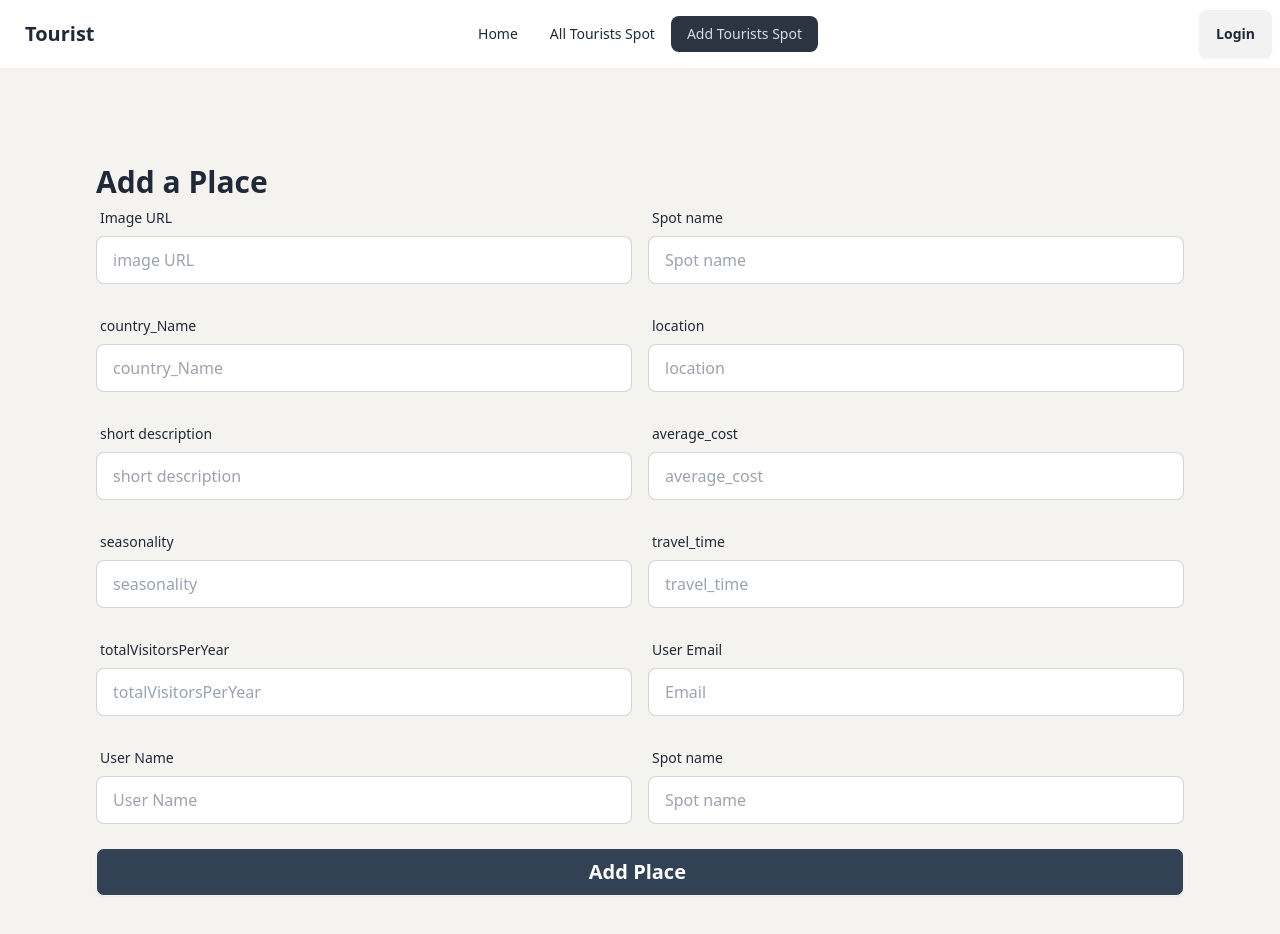
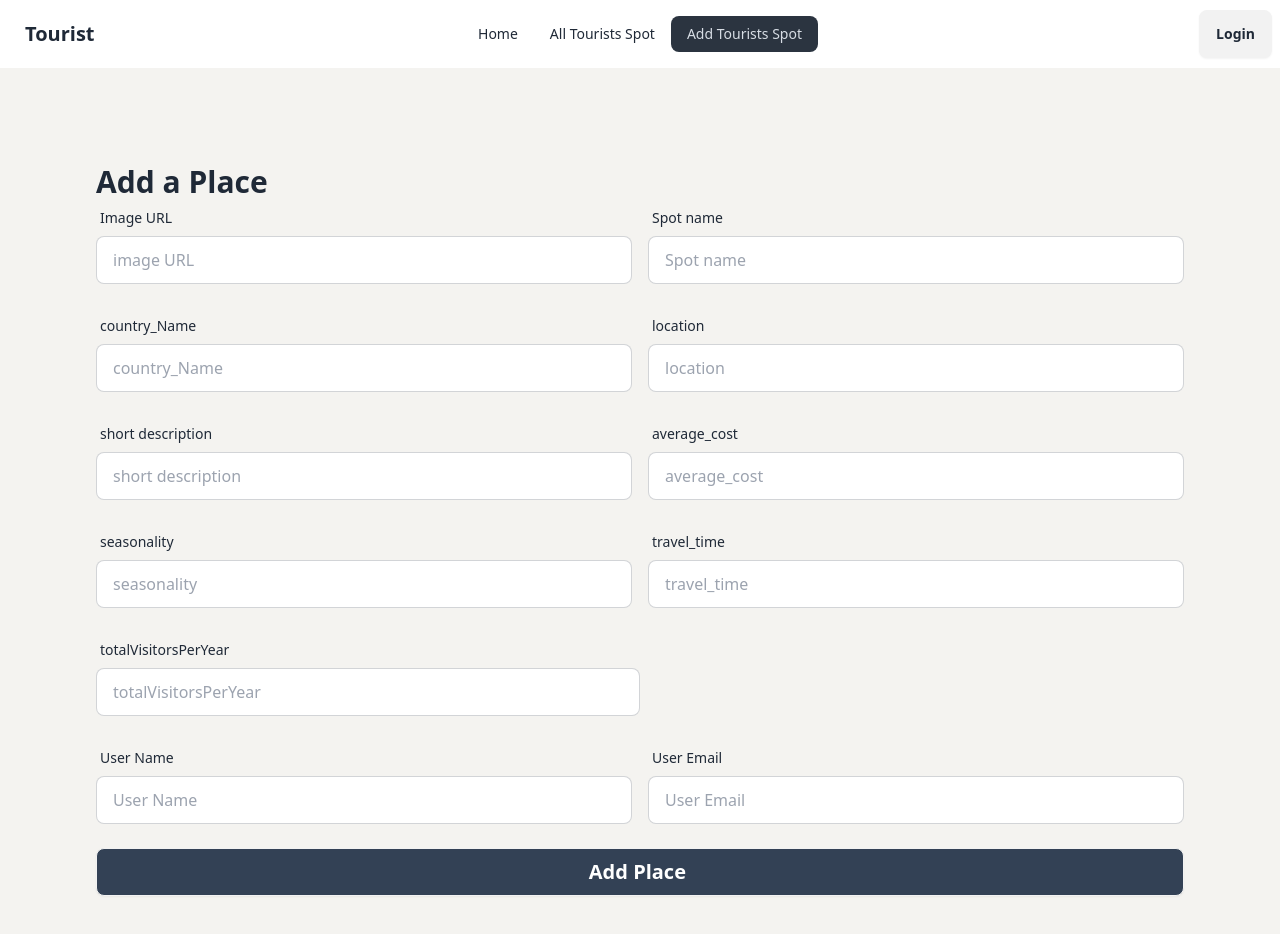
Before and after one commit to TauhidOSD/Tourism-client-public, a React (Vite) app: page /AddTourist in a window 1280 px wide. Shown: the top 934 px of the page. Built offline with nearby package versions, Linux system fonts and the light colour scheme.

Commit message:
The form value show on a console succesfully

```diff
--- a/src/Components/Root/AddTourist/AddTourist.jsx
+++ b/src/Components/Root/AddTourist/AddTourist.jsx
@@ -1,8 +1,42 @@
 const AddTourist = () => {
+
+    const handleAddPlace = (event) => {
+    event.preventDefault();
+
+    const form = event.target;
+    const image = form.image.value;
+    const sportName = form.sportName.value;
+    const country = form.country.value;
+    const location = form.location.value;
+    const shortDescription = form.shortDescription.value;
+    const averageCost = form.averageCost.value;
+    const seasonality = form.seasonality.value;
+    const travelTime = form.travelTime.value;
+    const totalVisitorsPerYear = form.totalVisitorsPerYear.value;
+    const UserEmail = form.UserEmail.value;
+    const UserName = form.UserName.value;
+
+    const newSpace = {
+      image,
+      sportName,
+      country,
+      location,
+      shortDescription,
+      averageCost,
+      seasonality,
+      travelTime,
+      totalVisitorsPerYear,
+      UserEmail,
+      UserName
+    }
+    console.log(newSpace);
+
+  };
+
   return (
     <div className="bg-[#F4F3F0] p-24">
       <h2 className="text-3xl font-extrabold">Add a Place</h2>
-      <form>
+      <form onSubmit={handleAddPlace}>
         {/*image and sportName */}
         <div className="md:flex mb-6">
           <div className="form-control md:w-1/2">
@@ -119,7 +153,7 @@ const AddTourist = () => {
             <label>
               <input
                 type="text"
-                name="travel_time"
+                name="travelTime"
                 placeholder="travel_time"
                 className="input input-bordered w-full"
                 required
@@ -143,20 +177,7 @@ const AddTourist = () => {
               />
             </label>
           </div>
-          <div className="form-control md:w-1/2 ml-4">
-            <label className="label">
-              <span className="label-text">User Email</span>
-            </label>
-            <label>
-              <input
-                type="text"
-                name="Email"
-                placeholder="Email"
-                className="input input-bordered w-full"
-                required
-              />
-            </label>
-          </div>
+
         </div>
         {/* userName and sportName */}
         <div className="md:flex mb-6">
@@ -176,26 +197,27 @@ const AddTourist = () => {
           </div>
           <div className="form-control md:w-1/2 ml-4">
             <label className="label">
-              <span className="label-text">Spot name</span>
+              <span className="label-text">User Email</span>
             </label>
             <label>
               <input
                 type="text"
-                name="sportName"
-                placeholder="Spot name"
+                name="UserEmail"
+                placeholder="User Email"
                 className="input input-bordered w-full"
                 required
               />
             </label>
           </div>
         </div>
-      </form>
+
 
       <input
         type="submit"
         value="Add Place "
         className="btn btn-block bg-slate-700 text-white font-bold text-xl"
       />
+       </form>
     </div>
   );
 };
--- a/src/Components/Root/AllTourist/AllTourist.jsx
+++ b/src/Components/Root/AllTourist/AllTourist.jsx
@@ -1,8 +1,10 @@
 
 const AllTourist = () => {
+
     return (
         <div>
             <h3>This is Tourist Page</h3>
+
         </div>
     );
 };
```
Also changed, not shown: src/main.jsx (+5 -2 lines).
